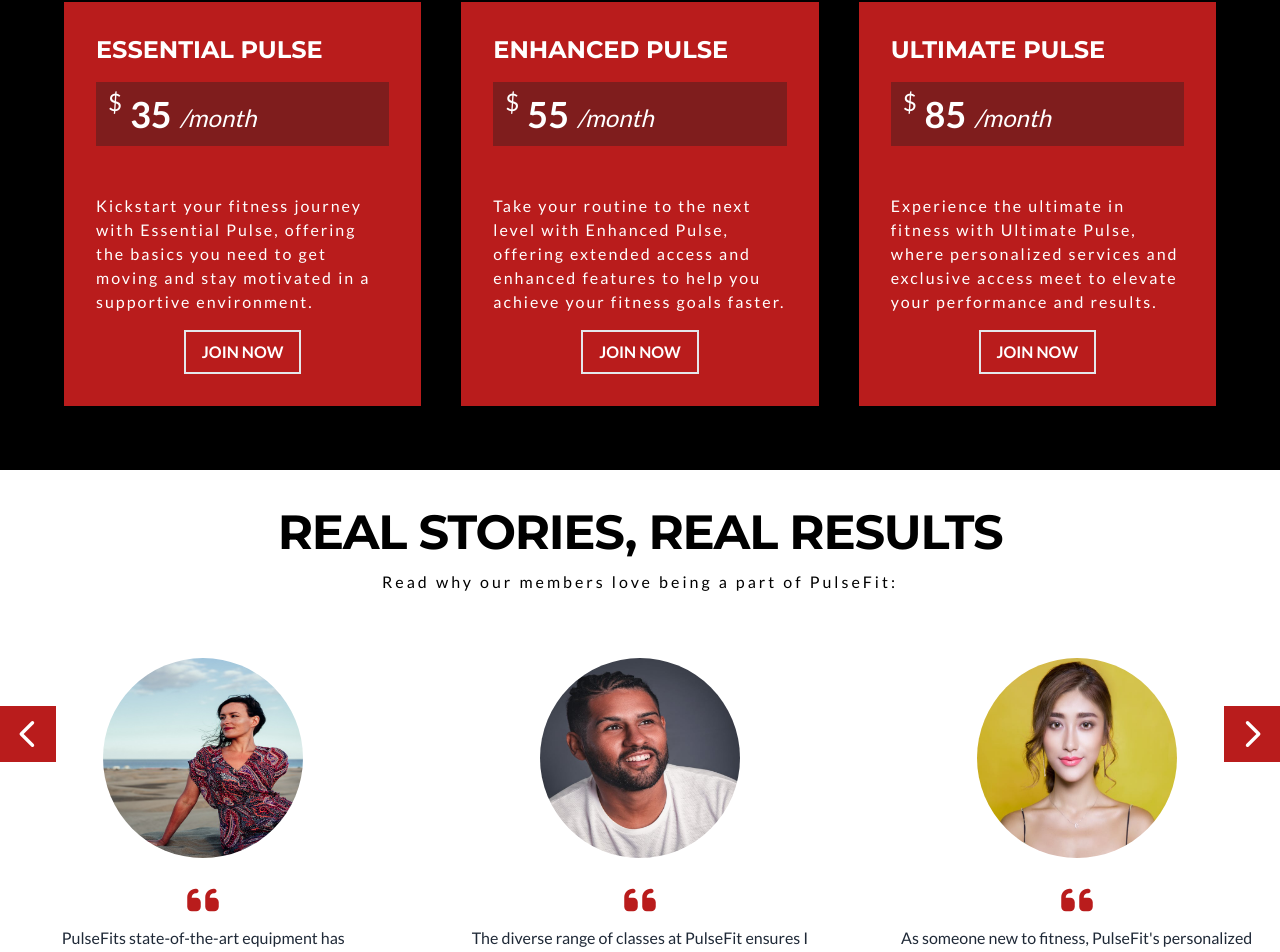
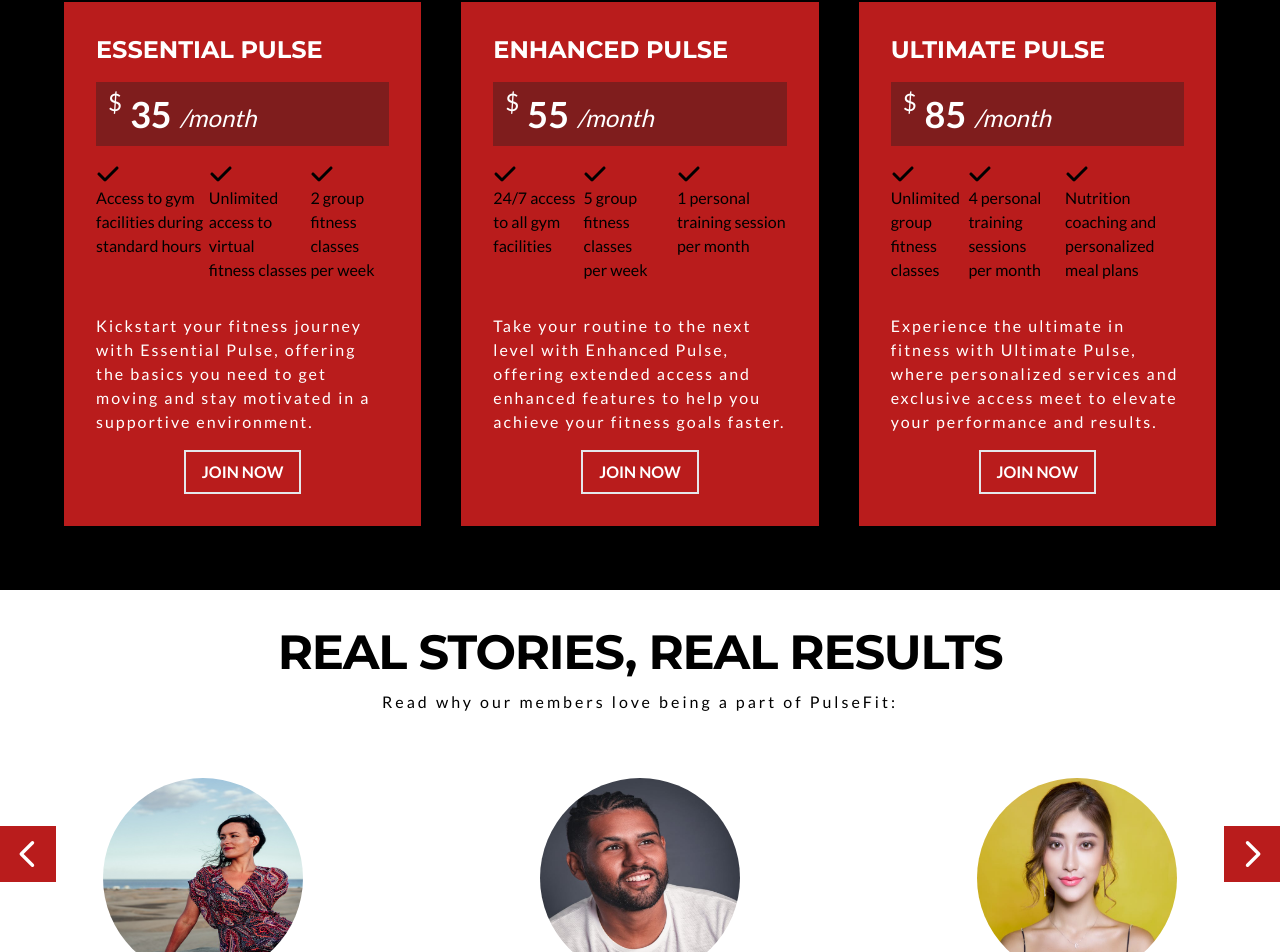
Before and after one commit to Quincy-Fer/pulse-fit, a Next.js app: page / in a window 1280 px wide. Shown: the part 4185-5137 px from the top of the page. Built offline with nearby package versions, Linux system fonts and the light colour scheme.

Commit message:
Fix issue typescript, defined type benefit, add benefits to pricing card

```diff
--- a/components/Pricing.tsx
+++ b/components/Pricing.tsx
@@ -18,14 +18,7 @@
       </div>
       <div className="grid grid-cols-1 md:grid-cols-3 gap-10 p-16">
         {PRICING.map((item) => {
-          return (
-            <PricingCard
-              key={item.key}
-              price={item.price}
-              title={item.title}
-              paragraph={item.paragraph}
-            />
-          );
+          return <PricingCard {...item} />;
         })}
       </div>
     </section>
--- a/components/PricingCard.tsx
+++ b/components/PricingCard.tsx
@@ -1,14 +1,19 @@
+import { FaCheck } from "react-icons/fa6";
 import ButtonJoin from "./ButtonJoin";
-
+type Benefit = {
+  benefitname: string;
+};
 
 const PricingCard = ({
   title,
   price,
   paragraph,
+  benefits,
 }: {
   title: string;
   price: number;
   paragraph: string;
+  benefits: Benefit[];
 }) => {
   return (
     <div className="bg-accent hover:scale-105 duration-300 p-8 transition-all flex flex-col">
@@ -21,8 +26,14 @@
         </p>
       </div>
       <div className="flex">
-
-
+        {benefits.map((item) => {
+          return (
+            <div className="">
+              <FaCheck className="text-2xl" />
+              <p className="text-balance">{item.benefitname}</p>
+            </div>
+          );
+        })}
       </div>
       <p className="text-white tracking-[2px] mt-8 ">{paragraph}</p>
 
--- a/constants/index.js
+++ b/constants/index.js
@@ -3,7 +3,6 @@
 import { GrLounge, GrYoga } from "react-icons/gr";
 import { FaLocationArrow } from "react-icons/fa6";
 import { IoMdQuote } from "react-icons/io";
-import { FaCheck } from "react-icons/fa6";
 
 export const NAVLINKS = [
   {
@@ -137,12 +136,11 @@
       "Kickstart your fitness journey with Essential Pulse, offering the basics you need to get moving and stay motivated in a supportive environment.",
     key: "essential",
     price: 35,
-    benefits: {
-      1: "Access to gym facilities during standard hours",
-      2: "Unlimited access to virtual fitness classes",
-      3: "2 group fitness classes per week",
-    },
-    icon: FaCheck,
+    benefits: [
+      { benefitname: "Access to gym facilities during standard hours" },
+      { benefitname: "Unlimited access to virtual fitness classes" },
+      { benefitname: "2 group fitness classes per week" },
+    ],
   },
   {
     title: "Enhanced Pulse",
@@ -150,12 +148,11 @@
       "Take your routine to the next level with Enhanced Pulse, offering extended access and enhanced features to help you achieve your fitness goals faster.",
     key: "essential",
     price: 55,
-    benefits: {
-      1: "24/7 access to all gym facilities",
-      2: "5 group fitness classes per week",
-      3: "1 personal training session per month",
-    },
-    icon: FaCheck,
+    benefits: [
+      { benefitname: "24/7 access to all gym facilities" },
+      { benefitname: "5 group fitness classes per week" },
+      { benefitname: "1 personal training session per month" },
+    ],
   },
   {
     title: "Ultimate Pulse",
@@ -163,13 +160,12 @@
       "Experience the ultimate in fitness with Ultimate Pulse, where personalized services and exclusive access meet to elevate your performance and results.",
     key: "ultimate",
     price: 85,
-    icon: FaCheck,
-    benefits: {
-      1: "Unlimited group fitness classes",
-      2: "4 personal training sessions per month",
-      3: "Exclusive access to advanced recovery tools ",
-      4: "Nutrition coaching and personalized meal plans",
-    },
+
+    benefits: [
+      { benefitname: "Unlimited group fitness classes" },
+      { benefitname: "4 personal training sessions per month" },
+      { benefitname: "Nutrition coaching and personalized meal plans" },
+    ],
   },
 ];
 
```
